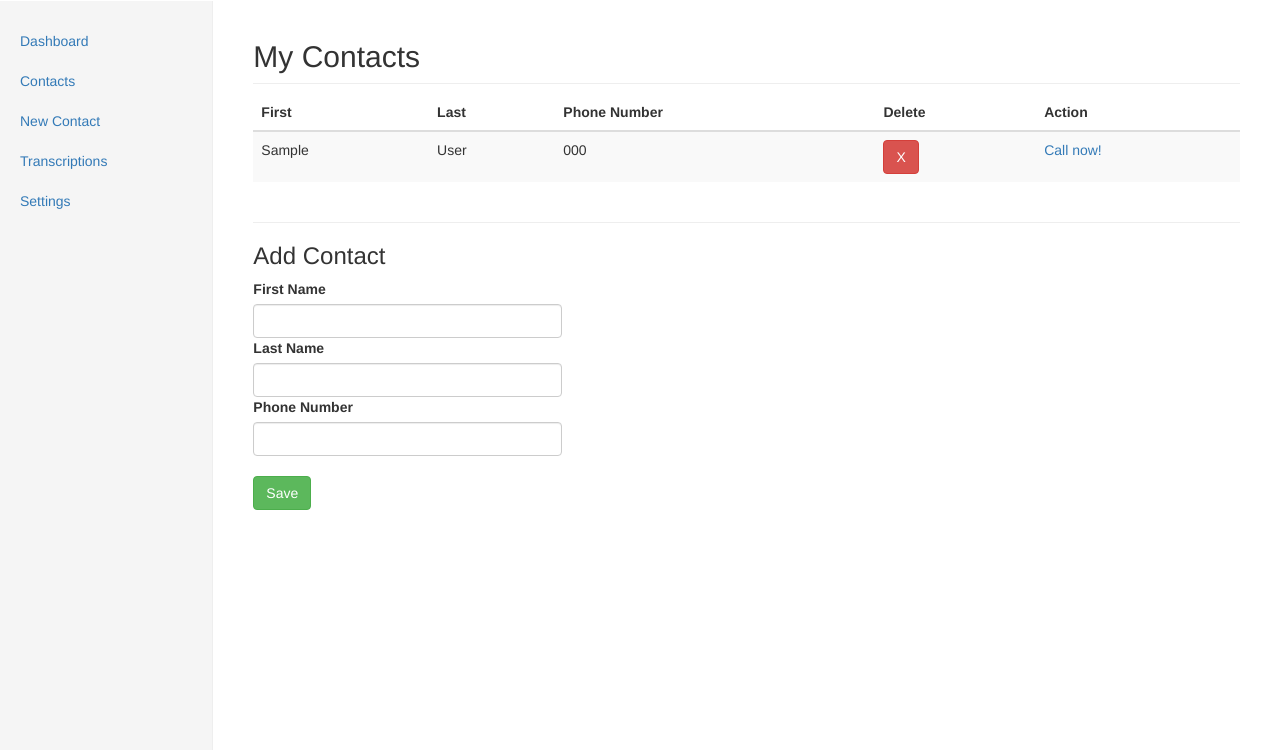
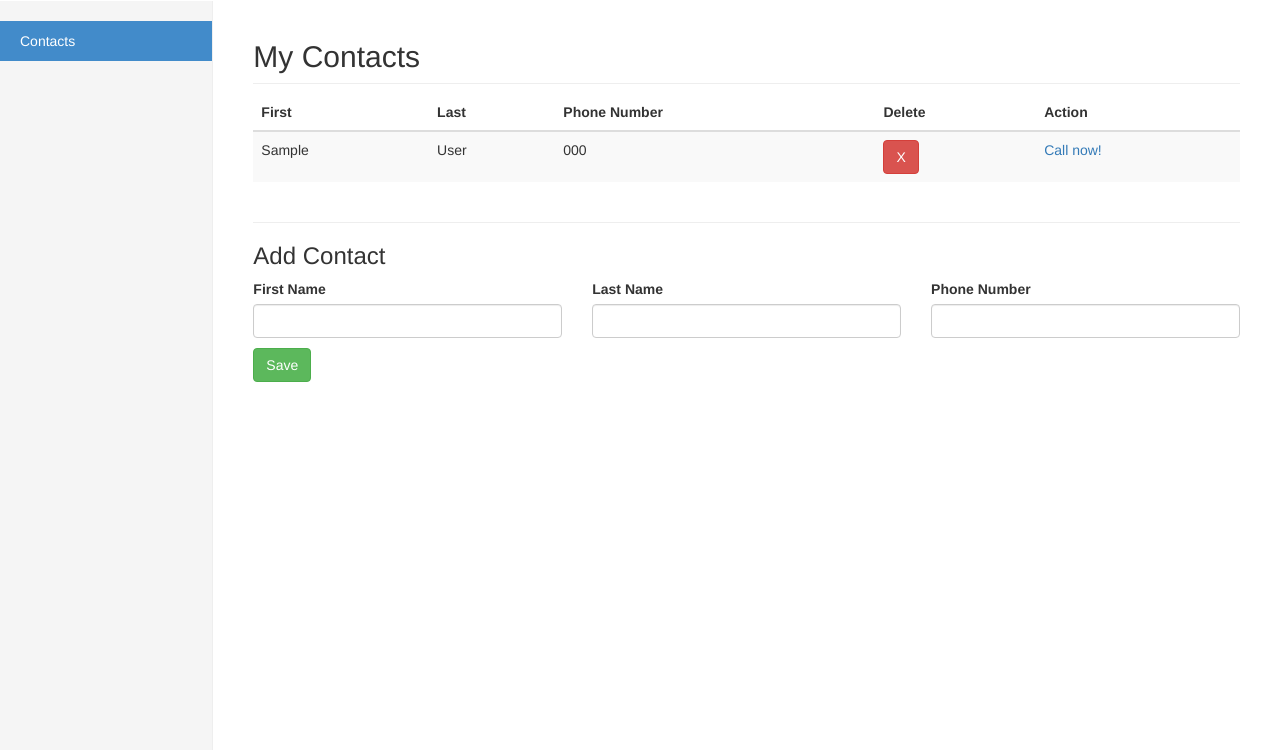
Before and after one commit to mattmakai/compare-python-web-frameworks, a Flask app: page / in a window 1280 px wide. Shown: the part 50-800 px from the top of the page. Run offline with Flask 2, Linux system fonts and the light colour scheme; tables that the repository leaves empty hold one stand-in row (values such as "Sample post"); some libraries are stand-ins or nearby versions.

Commit message:
updating flask app to basic version

```diff
--- a/flask_jinja_sqlalchemy/app.py
+++ b/flask_jinja_sqlalchemy/app.py
@@ -15,11 +15,6 @@ app.config.from_pyfile('config.py')
 db = SQLAlchemy(app)
 
 client = TwilioRestClient()
-
-
-@app.route('/dashboard')
-def dashboard():
-    return render_template('dashboard.html', active='dashboard')
 
 
 @app.route('/', methods=['GET', 'POST'])
--- a/flask_jinja_sqlalchemy/templates/add_contact.html
+++ b/flask_jinja_sqlalchemy/templates/add_contact.html
@@ -3,14 +3,22 @@
 {% from "partials/_formhelpers.html" import render_field %}
 
 <div class="row">
-    <div class="col-md-4">
+    <div class="col-md-12">
         <form action="{{ url_for('contacts') }}" method="post">
             {{ form.csrf_token }}
-            {{ render_field(form.first_name) }}
-            {{ render_field(form.last_name) }}
-            {{ render_field(form.phone_number) }}
-            <br>
-            <input type="submit" value="Save" class="btn btn-large btn-success"></input>
+            <div class="row">
+                <div class="col-md-4">
+                    {{ render_field(form.first_name) }}
+                </div>
+                <div class="col-md-4">
+                    {{ render_field(form.last_name) }}
+                </div>
+                <div class="col-md-4">
+                    {{ render_field(form.phone_number) }}
+                </div>
+            </div>
+            <input type="submit" value="Save"
+                   class="btn btn-large btn-success space-top"></input>
         </form>
     </div>
 </div>
--- a/flask_jinja_sqlalchemy/templates/base.html
+++ b/flask_jinja_sqlalchemy/templates/base.html
@@ -13,6 +13,9 @@
     <link href="/static/css/bootstrap.min.css" rel="stylesheet">
     <link href="/static/css/dashboard.css" rel="stylesheet">
     <link rel="stylesheet" href="https://maxcdn.bootstrapcdn.com/font-awesome/4.4.0/css/font-awesome.min.css">
+    <style>
+        .space-top {margin-top: 10px;}
+    </style>
 
     <!--[if lt IE 9]>
       <script src="https://oss.maxcdn.com/html5shiv/3.7.2/html5shiv.min.js"></script>
--- a/flask_jinja_sqlalchemy/templates/dashboard.html
+++ /dev/null
@@ -1,6 +0,0 @@
-{% extends "base.html" %}
-
-{% block content %}
-    {% include "contacts_data.html" %}
-    {% include "calls_graph.html" %}
-{% endblock %}
--- a/flask_jinja_sqlalchemy/templates/sidebar.html
+++ b/flask_jinja_sqlalchemy/templates/sidebar.html
@@ -1,9 +1,5 @@
 <div class="col-sm-3 col-md-2 sidebar">
   <ul class="nav nav-sidebar">
-    <li{% if active == 'dashboard' %} class="active"{% endif %}><a href="{{ url_for('dashboard') }}">Dashboard</a></li>
-      <li{% if active == 'contacts' %} class="active"{% endif %}><a href="#">Contacts <span class="sr-only">(current)</span></a></li>
-    <li><a href="#">New Contact</a></li>
-    <li><a href="#">Transcriptions</a></li>
-    <li><a href="#">Settings</a></li>
+      <li class="active"><a href="#">Contacts <span class="sr-only">(current)</span></a></li>
   </ul>
 </div>
```
Also changed, not shown: flask_jinja_sqlalchemy/templates/calls_graph.html (deleted, +0 -13 lines).
